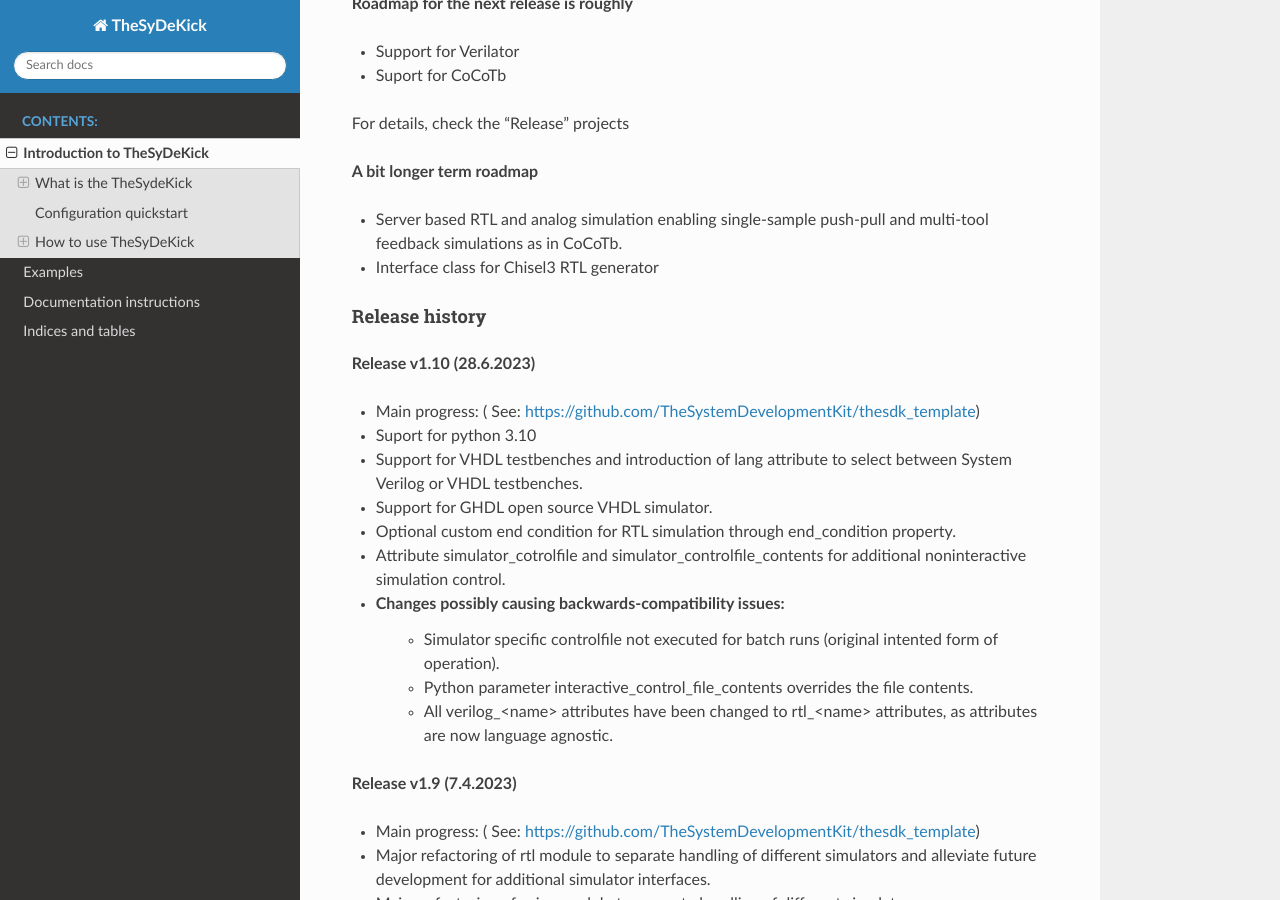
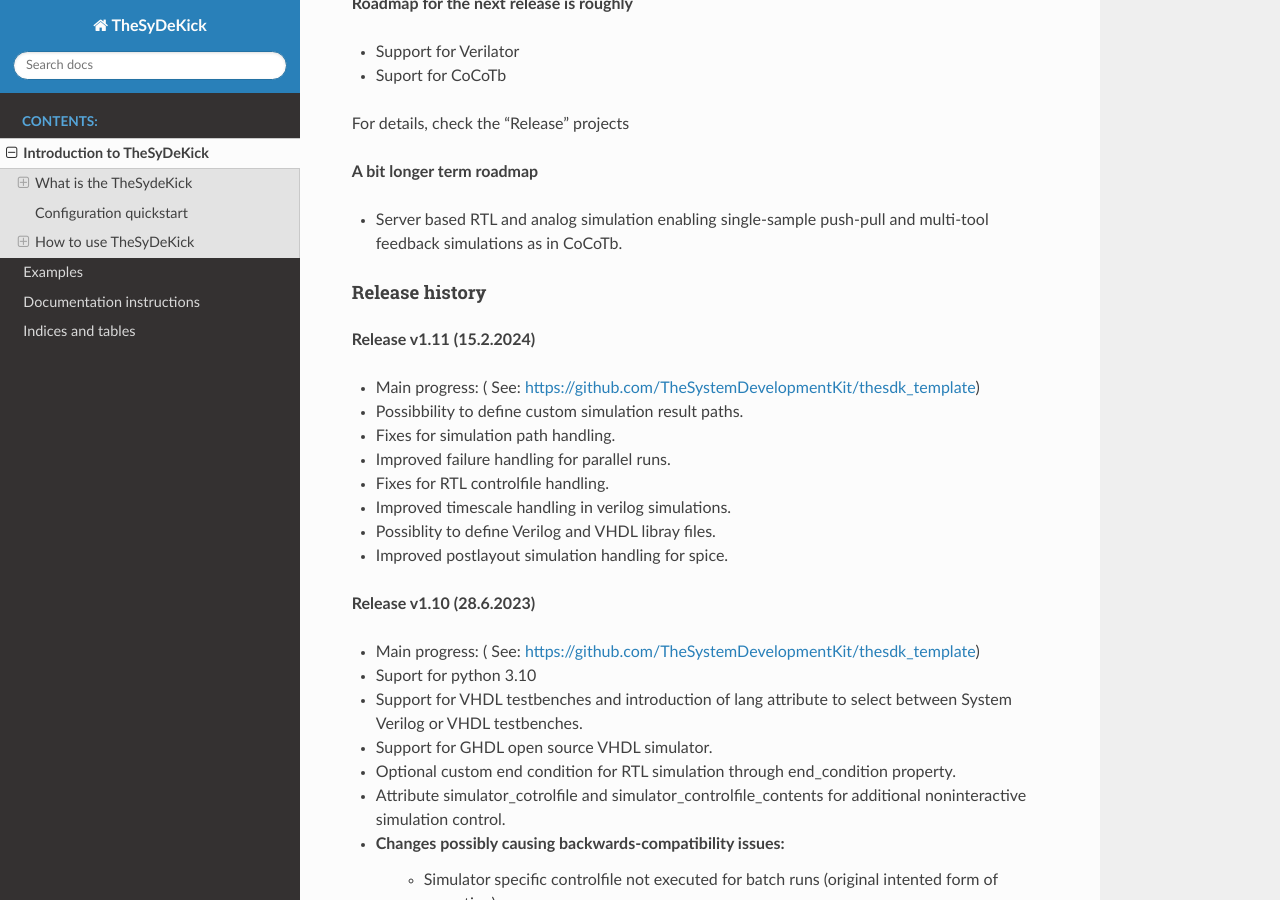
Before and after one commit to TheSystemDevelopmentKit/thesdk_template, a Sphinx documentation site: the page built from doc/source/introduction.rst, in a window 1280 px wide and 900 px high, scrolled down 2668 px. Built offline with Sphinx 7.4.7 and the Read the Docs theme 2.0.0, drawn with Linux system fonts in a browser that asks for light colours; formulas are drawn with MathJax 3.

Commit message:
Update release info for v1.11

```diff
--- a/doc/source/introduction.rst
+++ b/doc/source/introduction.rst
@@ -98,10 +98,20 @@ For details, check the "Release" projects
 **A bit longer term roadmap**
 
 * Server based RTL and analog simulation enabling single-sample push-pull and multi-tool feedback simulations as in CoCoTb.
-* Interface class for Chisel3 RTL generator
 
 Release history
 ...............
+**Release v1.11 (15.2.2024)**
+
+* Main progress: ( See: https://github.com/TheSystemDevelopmentKit/thesdk_template)
+* Possibbility to define custom simulation result paths.
+* Fixes for simulation path handling.
+* Improved failure handling for parallel runs.
+* Fixes for RTL controlfile handling.
+* Improved timescale handling in verilog simulations.
+* Possiblity to define Verilog and VHDL libray files.
+* Improved postlayout simulation handling for spice.
+
 **Release v1.10 (28.6.2023)**
 
 * Main progress: ( See: https://github.com/TheSystemDevelopmentKit/thesdk_template)
```
